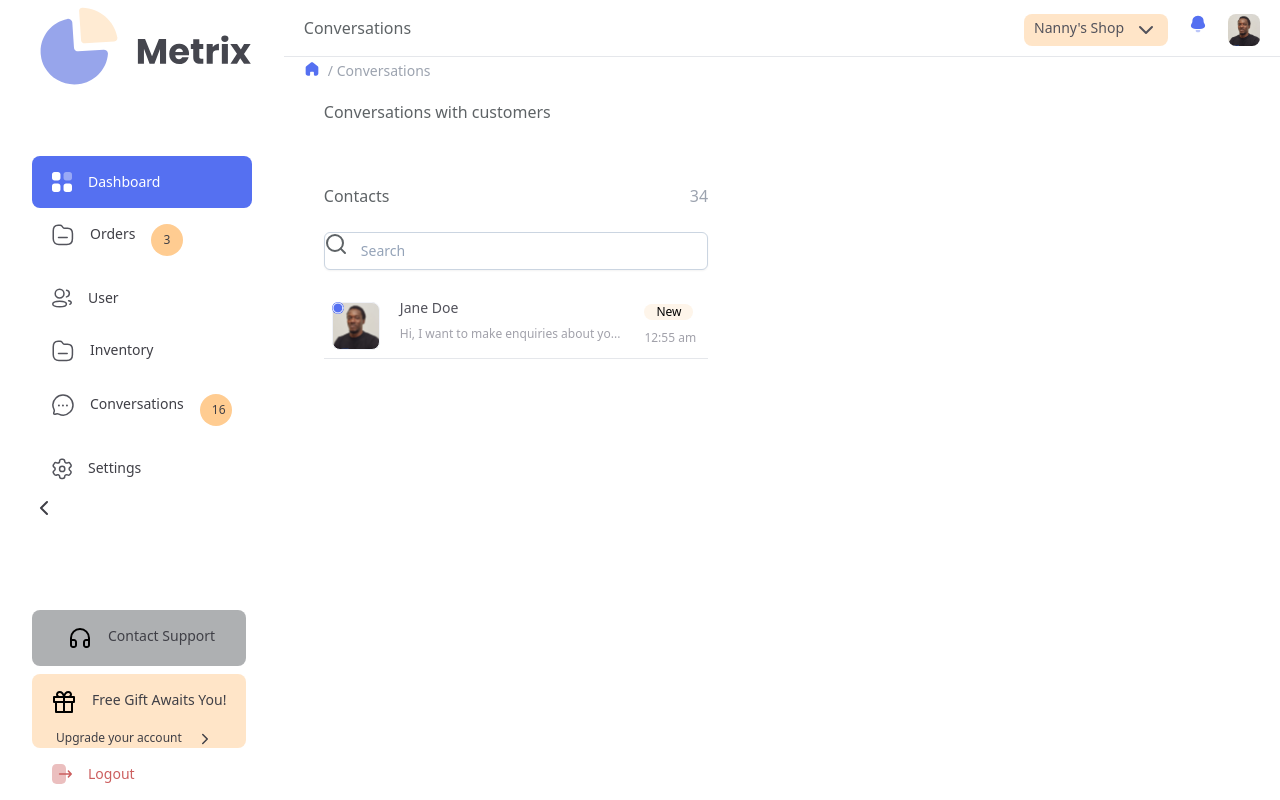
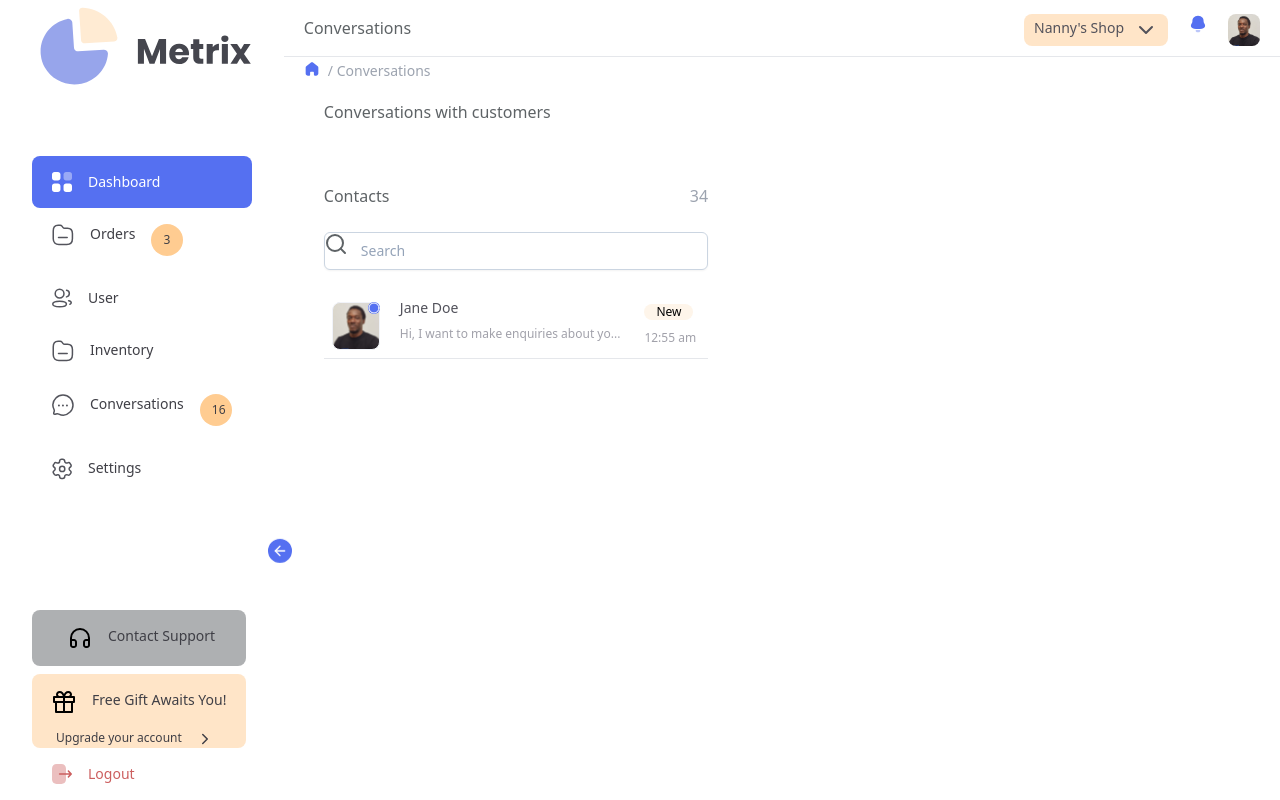
Before and after one commit to unekuogbaje/metrixx, a React (Create React App) app: page /conversations in a window 1280 px wide. Shown: the top 800 px of the page. Built offline with nearby package versions, Linux system fonts and the light colour scheme.

Commit message:
sidebar toggle

```diff
--- a/src/components/chat-list-item/chat-list-item.jsx
+++ b/src/components/chat-list-item/chat-list-item.jsx
@@ -34,7 +34,7 @@ const ChatListItem = ({
         </div>
         <div className="flex border-b border-mainBG">
         <div className="flex px-2 py-2 relative">
-          <Circle className={`absolute rounded-full text-white ${
+          <Circle className={`absolute rounded-full text-white right-2 ${
             onlineStatus === "active"
             ? "bg-primaryBlue"
             : "bg-secondaryBlue "
@@ -44,7 +44,7 @@ const ChatListItem = ({
 
         <div className="flex-row px-3 py-1 space-y-2">
           <p className="font-medium text-zinc-600 text-sm">{name}</p>
-          <p className="font-medium text-zinc-400 text-xs">{message}</p>
+          <p className="font-light text-zinc-400 text-xs">{message}</p>
         </div>
 
         <div className="flex-row px-3 py-1 space-y-2">
--- a/src/components/sidebar/sidebar.js
+++ b/src/components/sidebar/sidebar.js
@@ -1,21 +1,25 @@
-import { Fragment } from 'react';
+import { Fragment, useState } from 'react';
 import { Outlet, Link } from 'react-router-dom';
 import { ReactComponent as Logo } from '../../assets/Logo.svg';
 import SidebarListItem from '../sidebar-list-item/sidebar-list-item';
 import {
-  ChevronLeft,
+  ArrowLeft,
   ChevronRight,
 } from 'react-feather';
 
 const Sidebar = () => {
+  const [open, setOpen] = useState(true);
+
     return (
       <Fragment>
-      <div className='w-72 px-8 h-screen bg-white relative'>
+      <div className={`bg-white h-screen px-8 ${open
+        ? "w-72"
+        : "w-20"} duration-300 relative`}>
         <Link className='h-12.5 w-28 mt-3.5' to='/'>
           <Logo/>
         </Link>
 
-        <div className='pt-16 font-light text-sm text-zinc-700 gap-6'>
+        <div className='pt-16 font-light text-sm text-zinc-700 gap-6 relative'>
           <div className='text-white'>
             <SidebarListItem
             iconName='category'
@@ -53,7 +57,8 @@ const Sidebar = () => {
           caption='Settings'
 
           />
-          <div className='bottom-0'><ChevronLeft/></div>
+
+          <ArrowLeft className={`bottom-0 bg-primaryBlue text-white font-semibold rounded-full w-8 h-8 p-1 text-sm absolute top-[444px] -right-11 animate-bounce border-4 border-white cursor-pointer ${!open && "rotate-180"}`} onClick={() => setOpen(!open)}/>
         </div>
 
         <div className='absolute bottom-0 font-light text-sm text-zinc-700'>
```
